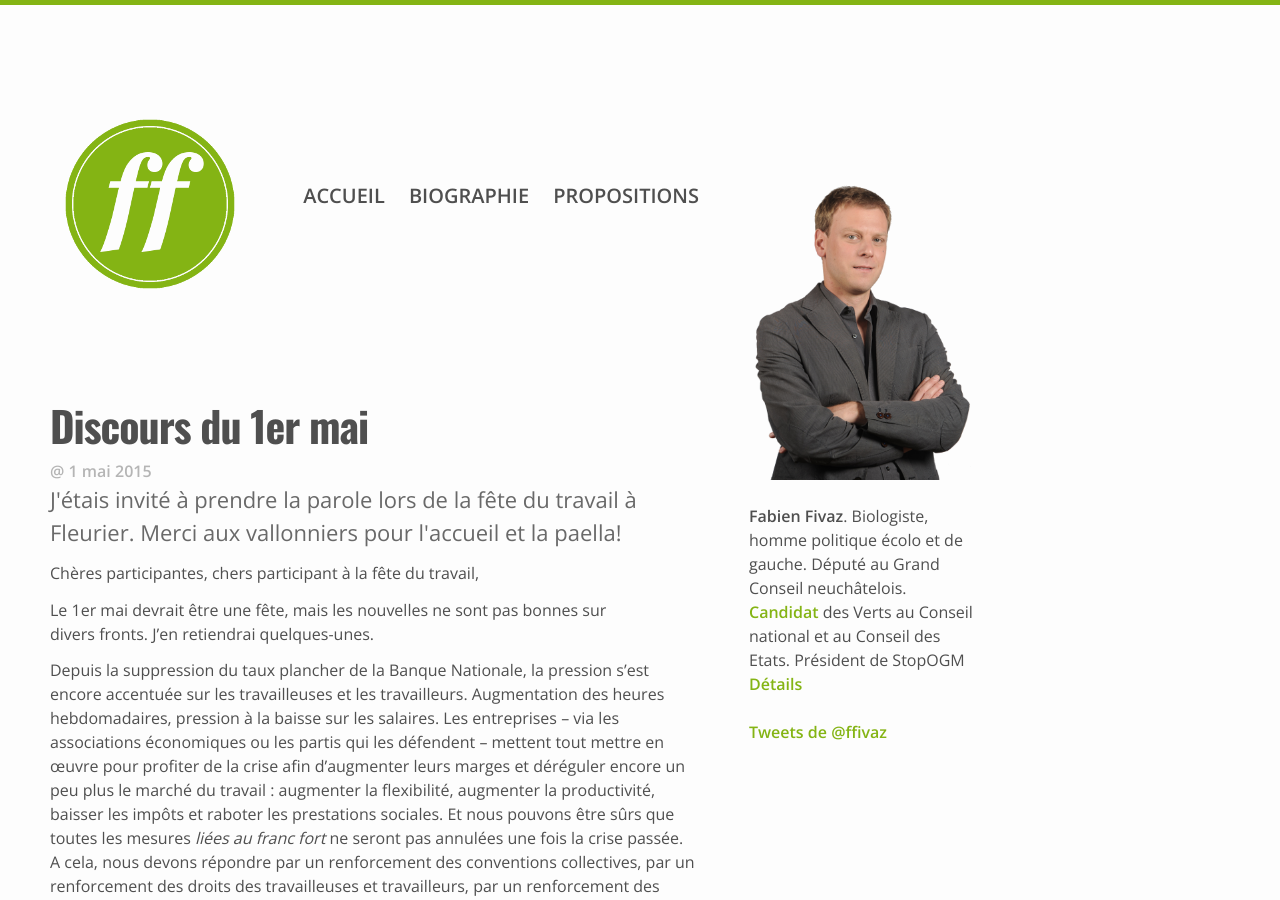
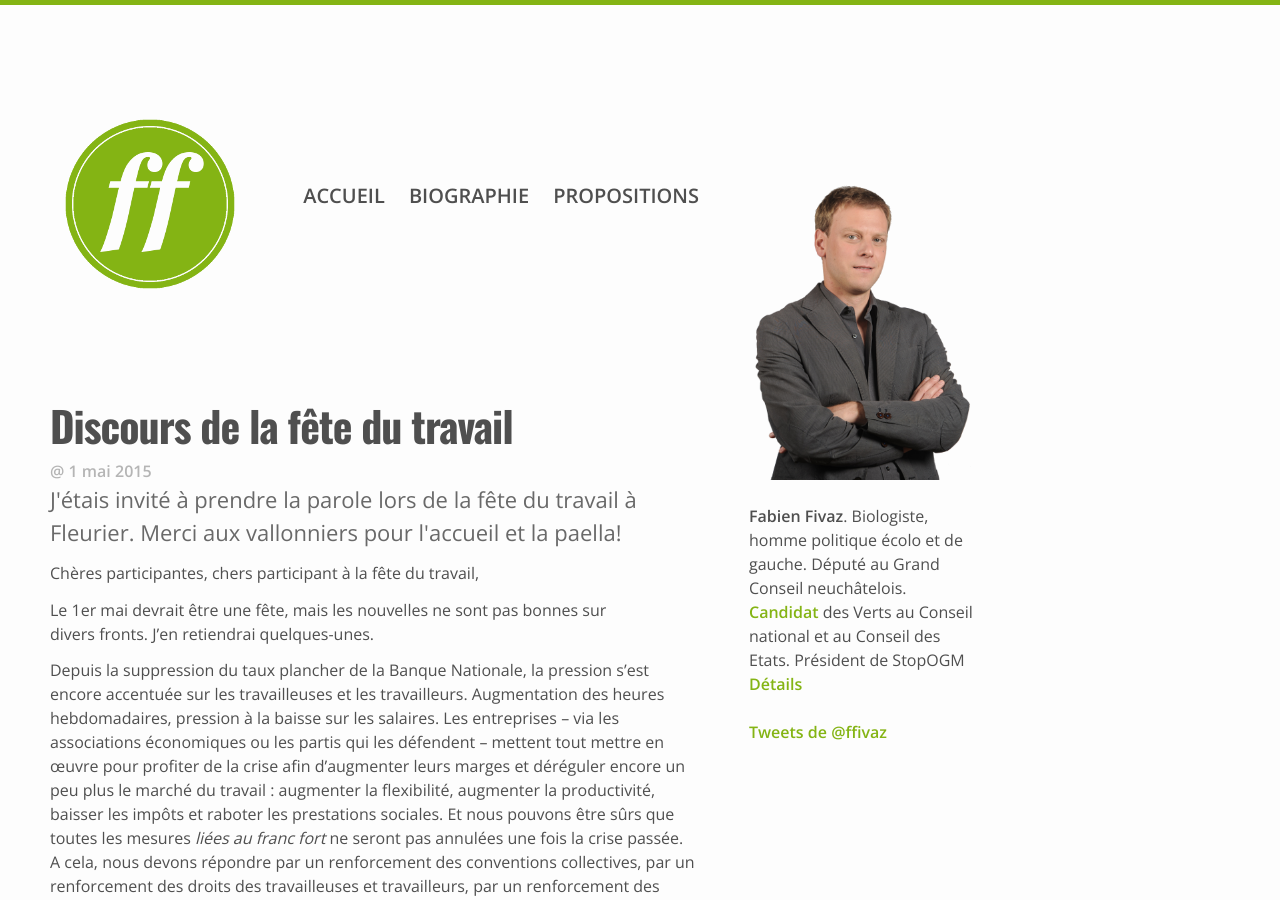
Before and after one commit to ffivaz/ffivaz.github.io, a Jekyll site: the page built from _posts/2015-05-01-discours-du-1er-mai.markdown, in a window 1280 px wide and 900 px high. Built offline with Jekyll 4.4.1, drawn with Linux system fonts in a browser that asks for light colours; nearby versions of some CDN libraries; comment, search, counter and statistics services are not loaded.

Commit message:
Ajout du discours du 1er mai

```diff
--- a/_posts/2015-05-01-discours-du-1er-mai.markdown
+++ b/_posts/2015-05-01-discours-du-1er-mai.markdown
@@ -1,6 +1,6 @@
 ---
 layout: post
-title: Discours du 1er mai
+title: Discours de la fête du travail
 summary: J'étais invité à prendre la parole lors de la fête du travail à Fleurier. Merci aux vallonniers pour l'accueil et la paella!
 twitter: Mon discours de la fête du travail à fleurier
 sitemap:
```
